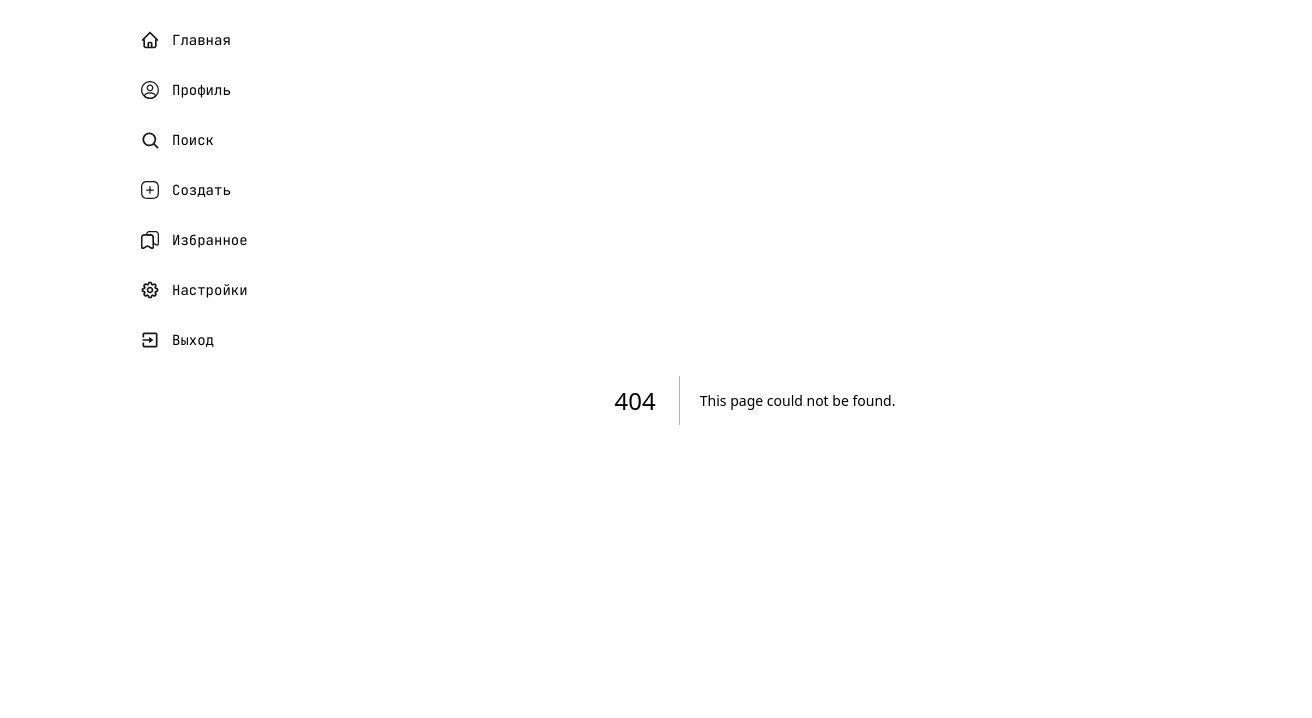
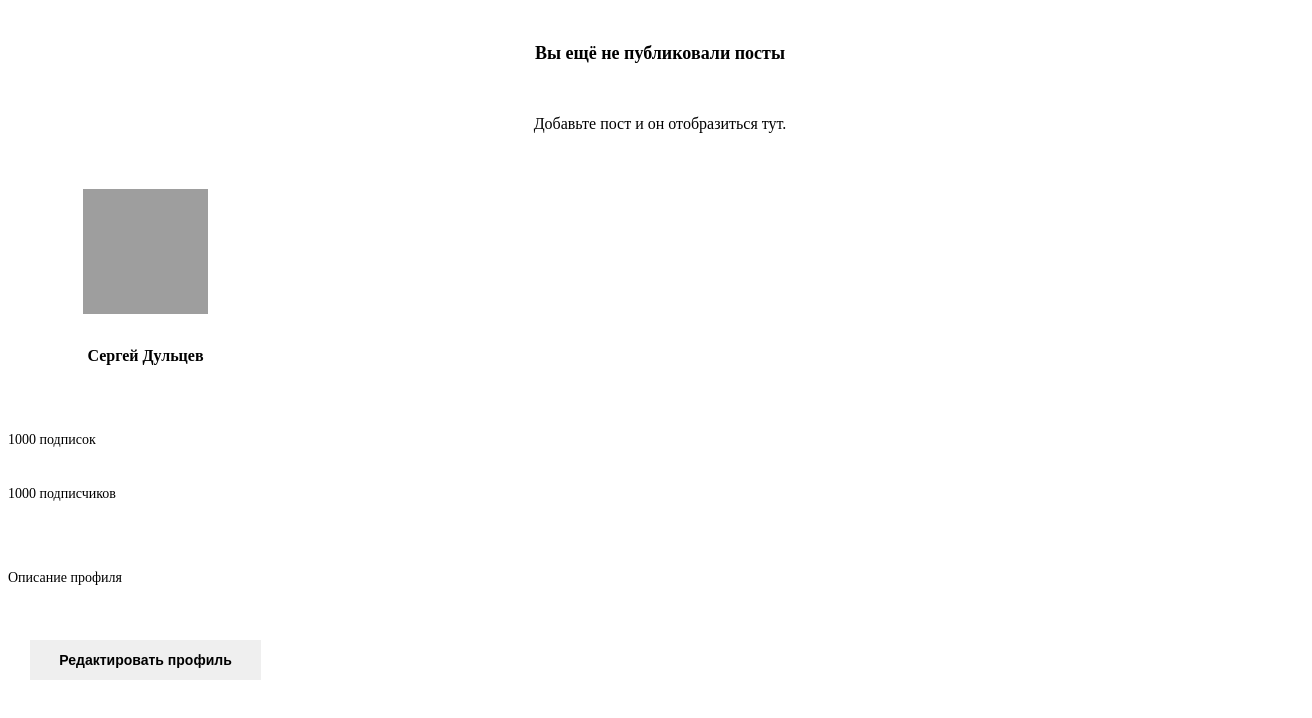
Before and after one commit to SergeyDultsev/Lapse, a Next.js app: page /profile-page/ProfilePage in a window 1280 px wide. Before the commit this address had no page. Shown: the top 718 px of the page, 1312 px wide, since content can reach past the window. Built offline with nearby package versions, Linux system fonts and the light colour scheme; grey boxes are pictures that could not be loaded.

Commit message:
feat: adding profile page and profile info block

```diff
--- a/src/assets/css/global.scss
+++ b/src/assets/css/global.scss
@@ -3,6 +3,7 @@
 
 body{
   height: 100%;
+  color: var(--text-color);
 }
 
 .container {
--- a/src/assets/shared/ui/button/ButtonDefault.tsx
+++ b/src/assets/shared/ui/button/ButtonDefault.tsx
@@ -2,17 +2,19 @@ import React from "react";
 import styles from "./ButtonDefault.module.scss"
 
 interface IButtonDefault {
+    style?: React.CSSProperties,
     children: React.ReactNode,
-    onClick: (event: React.MouseEvent<HTMLButtonElement>) => void;
-    name: string | "",
+    onClick?: (event: React.MouseEvent<HTMLButtonElement>) => void;
+    name?: string | "",
     type: "button" | "reset" | "submit",
     disabled?: boolean,
     active: boolean
 }
 
-const ButtonDefault: React.FC<IButtonDefault> = ({ children, onClick, name, type, disabled, active }) => {
+const ButtonDefault: React.FC<IButtonDefault> = ({ children, onClick, name, type, disabled, active, style }) => {
     return (
         <button
+        style={style}
         className={`${active ? styles["btn__active"] : styles["btn"]}`}
         onClick={onClick}
         name={name}
--- a/src/entities/post/ui/post-item/PostItem.module.scss
+++ b/src/entities/post/ui/post-item/PostItem.module.scss
@@ -97,7 +97,7 @@
     &__avatar{
         width: 36px;
         height: 36px;
-        border-radius: 1px solid var(--main-border-color);
+        border-radius: var(--main-border-radius);
     }
 
     &__name{
--- /dev/null
+++ b/src/pages/profile-page/ProfilePage.tsx
@@ -0,0 +1,31 @@
+"use client";
+
+import React from "react";
+import iPost from "@/entities/post/model/types/iPost";
+import postStore from "@/entities/post/model/PostStore";
+import ProfileInfo from "./ui/profile-info/ProfileInfo";
+import PostList from "@/widgets/post-list/ui/PostList";
+import AlertBlock from "@/widgets/alert-block/AlertBlock";
+
+const ProfilePage: React.FC = (() => {
+    const postsData: iPost[] = postStore?.postsData || [];
+
+    return (
+        <main className="main">
+            {postsData.length > 0 &&
+                <PostList posts={postsData}/>
+            }
+
+            {postsData.length === 0 &&
+                <AlertBlock
+                    alertTitle={"Вы ещё не публиковали посты"}
+                    alertDescr={"Добавьте пост и он отобразиться тут."}
+                />
+            }
+
+            <ProfileInfo />
+        </main>
+    );
+});
+
+export default ProfilePage;
--- /dev/null
+++ b/src/pages/profile-page/ui/profile-info/ProfileInfo.module.scss
@@ -0,0 +1,65 @@
+.profile-info{
+    display: flex;
+    flex-direction: column;
+    gap: 20px;
+    align-self: self-start;
+
+    width: 100%;
+    max-width: 275px;
+
+    border: 1px solid var(--main-border-color);
+    border-radius: var(--main-border-radius);
+
+    .user-info{
+        display: flex;
+        flex-direction: column;
+        align-items: center;
+
+        padding: 20px 0;
+
+        &__avatar{
+            width: 125px;
+            height: 125px;
+
+            padding-bottom: 20px;
+
+            border-radius: var(--main-border-radius);
+        }
+
+        &__username{
+            font-size: 16px;
+            font-weight: 700;
+
+            padding-bottom: 20px;
+        }
+
+        &__subs{
+            display: flex;
+            flex-direction: column;
+            gap: 10px;
+
+            padding: 20px;
+
+            width: 100%;
+
+            border-top: 1px solid var(--main-border-color);
+            border-bottom: 1px solid var(--main-border-color);
+
+            &-count{
+                font-size: 14px;
+                font-weight: 500;
+            }
+        }
+
+        &__descr{
+            border-bottom: 1px solid var(--main-border-color);
+
+            width: 100%;
+
+            padding: 20px;
+
+            font-size: 14px;
+            font-weight: 400;
+        }
+    }
+}
--- /dev/null
+++ b/src/pages/profile-page/ui/profile-info/ProfileInfo.tsx
@@ -0,0 +1,37 @@
+import React from "react";
+import styles from "./ProfileInfo.module.scss"
+import ButtonDefault from "@/assets/shared/ui/button/ButtonDefault";
+
+const ProfileInfo: React.FC = (() => {
+    return (
+        <section className={styles['profile-info']}>
+            <div className={styles['user-info']}>
+                <img className={styles['user-info__avatar']}
+                    src="#"
+                    alt="avatar"
+                    loading="lazy"
+                />
+                <h2 className={styles['user-info__username']}>
+                    Сергей Дульцев
+                </h2>
+                <div className={styles['user-info__subs']}>
+                    <p className={styles['user-info__subs-count']}>1000 подписок</p>
+                    <p className={styles['user-info__subs-count']}>1000 подписчиков</p>
+                </div>
+                <p className={styles['user-info__descr']}>
+                    Описание профиля
+                </p>
+
+                <ButtonDefault
+                    style={{ padding: "11px 29px", margin: "20px 0 0 0"  }}
+                    children={"Редактировать профиль"}
+                    name={"editUser"}
+                    type={"button"}
+                    active={false}
+                />
+            </div>
+        </section>
+    );
+});
+
+export default ProfileInfo;
--- a/src/widgets/alert-block/AlertBlock.module.scss
+++ b/src/widgets/alert-block/AlertBlock.module.scss
@@ -13,6 +13,7 @@
     max-height: 300px;
 
     border: 1px solid var(--main-border-color);
+    border-radius: var(--main-border-radius);
 
     &__title{
         font-size: 18px;
```
Also changed, not shown: src/app/profile/page.tsx (added, +7 -0 lines).
